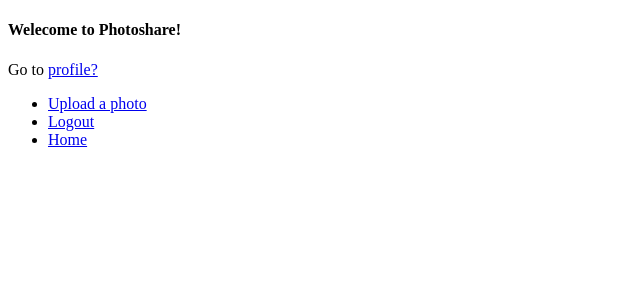
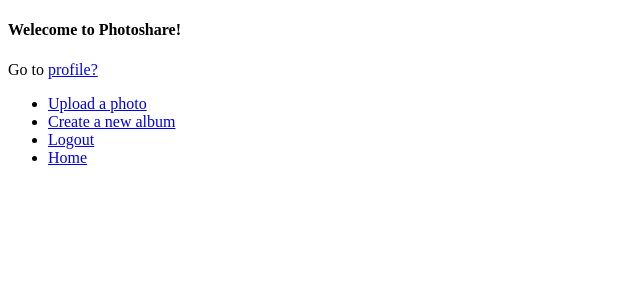
Before and after one commit to bubfusion/PA1, a Flask app: page / in a window 1280 px wide. Shown: the top 300 px of the page, without its empty margins (0-640 px from the left). Run offline with Flask 2, Linux system fonts and the light colour scheme; data comes from the database, SQL or seed files in the repository.

Commit message:
Album creation!

```diff
--- a/app.py
+++ b/app.py
@@ -9,6 +9,7 @@
 # see links for further understanding
 ###################################################
 
+import datetime
 import flask
 from flask import Flask, Response, request, render_template, redirect, url_for
 from flaskext.mysql import MySQL
@@ -149,6 +150,25 @@ def register_user():
 		print("Email in already in use!")
 		return flask.redirect(flask.url_for('register'))
 
+@app.route("/album_creation", methods=['GET'])
+def album():
+	return render_template('album_creation.html', supress='True')
+
+@app.route("/album_creation", methods=['POST'])
+@flask_login.login_required
+def create_album():
+	if request.method == 'POST':
+		name = request.form.get('album_name')
+		uid = getUserIdFromEmail(flask_login.current_user.id)
+		date = datetime.date.today()
+		cursor = conn.cursor()
+		cursor.execute('''INSERT INTO Albums (user_id, creation_date, name) VALUES (%s, %s, %s )''', (uid, date, name))
+		conn.commit()
+		print("Hello world")
+		return render_template('hello.html', name=flask_login.current_user.id, message='Album created!')
+	else:
+		return render_template('hello.html', name=flask_login.current_user.id, message='There was an error creating an album!')
+
 def getUsersPhotos(uid):
 	cursor = conn.cursor()
 	cursor.execute("SELECT imgdata, picture_id, caption FROM Pictures WHERE user_id = '{0}'".format(uid))
--- a/schema.sql
+++ b/schema.sql
@@ -27,7 +27,7 @@ CREATE TABLE Albums(
     album_id int4 AUTO_INCREMENT,
     user_id int4,
     creation_date DATE,
-    name VARCHAR(255),
+    name VARCHAR(255) NOT NULL,
     PRIMARY KEY(album_id),
     FOREIGN KEY (user_id) REFERENCES Users(user_id) ON DELETE CASCADE
 );
--- a/templates/hello.html
+++ b/templates/hello.html
@@ -27,6 +27,7 @@
 
 <ul>
 <li><a href='/upload'>Upload a photo</a> </li>
+<li><a href='/album_creation'>Create a new album</a> </li>
 <li><a href='/logout'>Logout</a></li>
 <li><a href='/'>Home</a></li>
 </ul>
--- a/templates/upload.html
+++ b/templates/upload.html
@@ -9,7 +9,7 @@
             <form method="post" enctype="multipart/form-data" action="/upload">
                 <label for="photo">Select photo:</label>
                 <input type="file" name="photo" required='true' /><br />
-                <label for="caption">Please caption:</label>
+                <label for="caption">Caption:</label>
                 <input type="text" name="caption" required='true' /><br />
                 <input type="submit" value="Upload" />
             </form>
```
Also changed, not shown: templates/album_creation.html (added, +14 -0 lines).
